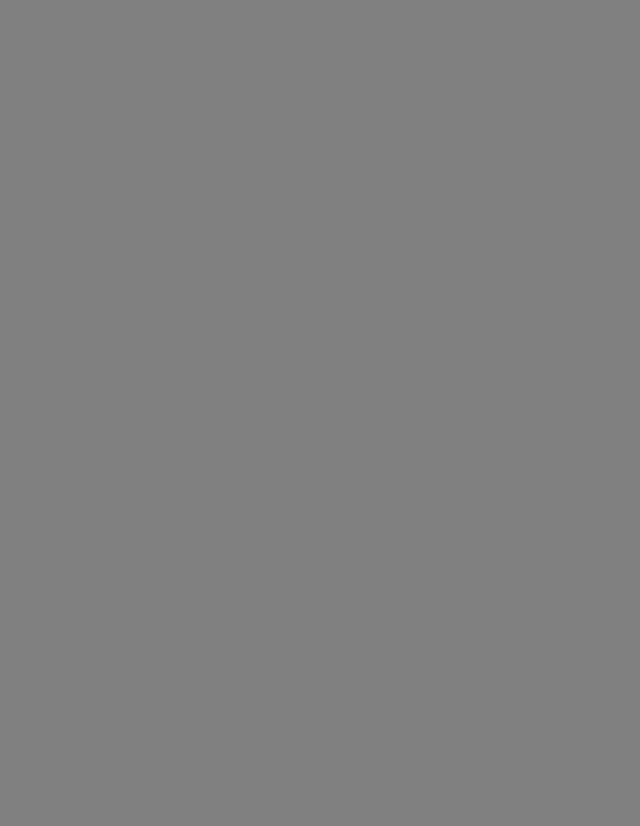
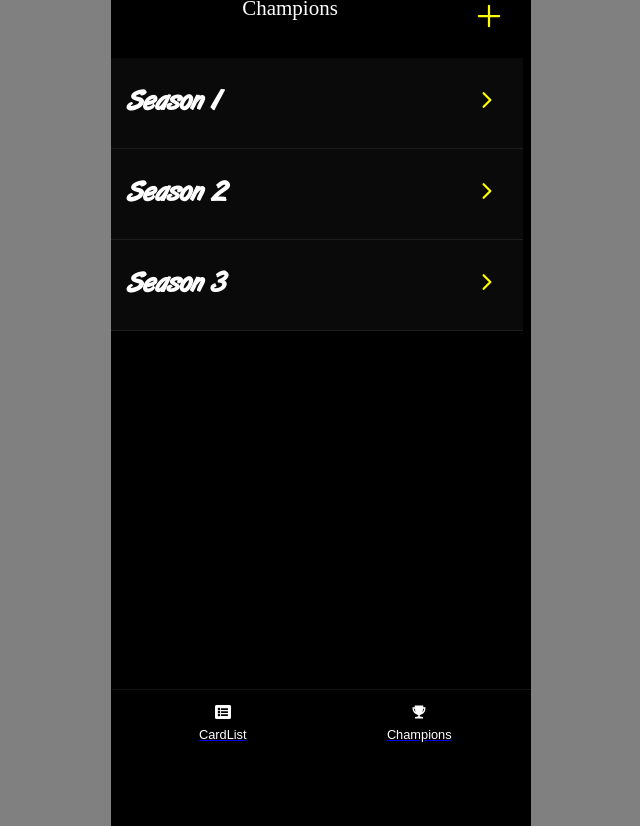
Before and after one commit to FARRUKH870/WEB-BASE-IOS-APP, a React (Create React App) app: page /ChampiontTab in a window 1280 px wide. Before the commit this address had no page. Shown: the whole page, without its empty margins (319-959 px from the left). Before the commit the page ends 800 px from the top, so only its background shows below. Built offline with nearby package versions, Linux system fonts and the light colour scheme.

Commit message:
create a champion listing, add the buttom and haeder on the cardlisting

```diff
--- a/src/App.css
+++ b/src/App.css
@@ -176,6 +176,19 @@ background-blend-mode: hard-light;
 border-top: 1px solid rgba(255, 255, 255, 0.08);
 backdrop-filter: blur(16px);
 }
+
+.champions-header {
+  margin: 0 auto;
+  text-align: center;
+font-family: 'SF UI Text';
+font-style: normal;
+font-weight: 500;
+font-size: 21px;
+line-height: 22px;
+color: #FFFFFF;
+flex: none;
+
+}
 .spinner {
   height: 22px;
   width: 22px;
--- a/src/App.js
+++ b/src/App.js
@@ -47,7 +47,7 @@ function App() {
           <Route path="/CardForm" element={<CardForm />} />
          <Route path="/buttom" element={<Buttom />} />
          <Route path="/CardCreator" element={<CardCreator/>}/>
-         <Route path='/ChampinTab' element={<ChampiontTab/>}/>
+         <Route path='/ChampiontTab' element={<ChampiontTab/>}/>
          <Route path='/Champions' element={<Champions/>}/>
        </Routes>
     </Router>
--- a/src/Pages/CMS/ChampiontTab.js
+++ b/src/Pages/CMS/ChampiontTab.js
@@ -0,0 +1,47 @@
+import React, { useState } from "react";
+import "../../App.css";
+import Buttom from "../../components/Buttom";
+import { IoChevronForwardOutline } from "react-icons/io5";
+import { IoAddOutline } from "react-icons/io5";
+
+const ChampionTab = () => {
+  const [championItems, setChampionItems] = useState([
+    { title: "Season 1" },
+    { title: "Season 2" },
+    { title: "Season 3" },
+  ]);
+
+  const addChampion = () => {
+    const newChampionTitle = prompt("Enter the title for the new champion:");
+    if (newChampionTitle) {
+      setChampionItems([
+        ...championItems,
+        { title: newChampionTitle },
+      ]);
+    }
+  };
+
+  return (
+    <div className="container">
+      <div className="top-box">
+        <h1 className="champions-header">Champions</h1>
+        <div className="plus-sign" onClick={addChampion}>
+          <IoAddOutline size={80} />
+        </div>
+      </div>
+      <div className="card-container">
+        {championItems.map((item, index) => (
+          <div key={index} className="card">
+            <h3>{item.title}</h3>
+            <span>
+              <IoChevronForwardOutline className="icon-arrow" />
+            </span>
+          </div>
+        ))}
+      </div>
+      <Buttom/>
+    </div>
+  );
+};
+
+export default ChampionTab;
```
